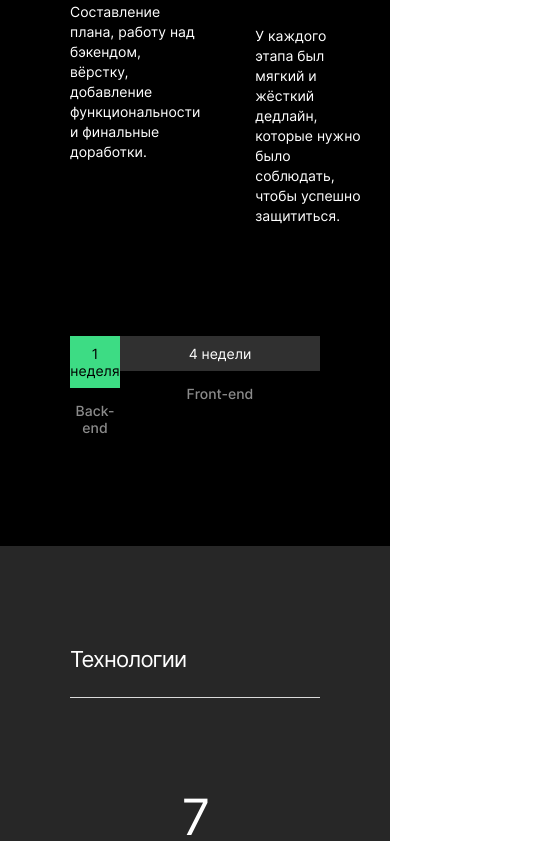
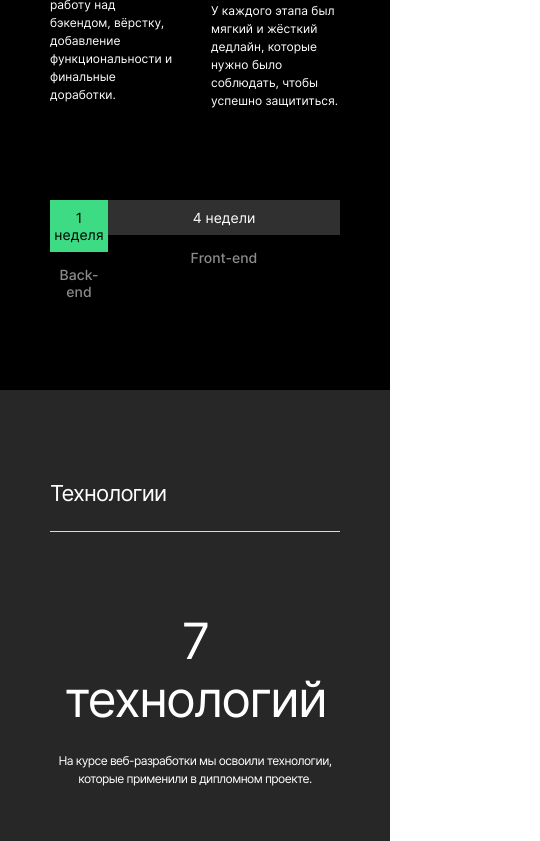
Before and after one commit to krylovis/movies-explorer-frontend, a React (Create React App) app: page / in a window 390 px wide. Shown: the part 1156-1997 px from the top of the page, 540 px wide, since content can reach past the window. Built offline with nearby package versions, Linux system fonts and the light colour scheme.

Commit message:
fix css 768

```diff
--- a/src/components/AboutContainer/AboutContainer.css
+++ b/src/components/AboutContainer/AboutContainer.css
@@ -13,5 +13,12 @@
 }
 
 .about-container__content_type_techs {
-  padding: 100px 70px;
+  padding-top: 100px;
+  padding-bottom: 100px;
 }
+
+@media screen and (max-width: 768px) {
+  .about-container__content {
+    padding: 90px 50px;
+  }
+}
--- a/src/components/AboutMe/AboutMe.css
+++ b/src/components/AboutMe/AboutMe.css
@@ -2,6 +2,7 @@
   display: flex;
   justify-content: space-between;
   padding-top: 65px;
+  gap: 49px;
 }
 
 .about-me__info {
@@ -36,7 +37,6 @@
   font-weight: 400;
   line-height: 22px;
 
-  max-width: 600px;
   margin: 0;
 }
 
@@ -53,3 +53,29 @@
   width: 270px;
   object-fit: cover;
 }
+
+@media screen and (max-width: 768px) {
+  .about-me__info {
+    max-width: 360px;
+  }
+
+  .about-me__title {
+    font-size: 40px;
+    line-height: 40px;
+  }
+
+  .about-me__subtitle {
+    font-size: 12px;
+    line-height: 18px;
+    padding: 16px 0 20px;
+  }
+
+  .about-me__text {
+    font-size: 12px;
+    line-height: 18px;
+  }
+
+  .about-me__photo {
+    width: 255px;
+  }
+}
--- a/src/components/AboutProject/AboutProject.css
+++ b/src/components/AboutProject/AboutProject.css
@@ -84,3 +84,17 @@
   padding-top: 14px;
   margin: 0;
 }
+
+@media screen and (max-width: 768px) {
+  .about-project__list {
+    padding: 70px 0 90px;
+    gap: 35px;
+  }
+
+  .about-project__item-text {
+    font-size: 12px;
+    line-height: 18px;
+
+    padding-top: 22px;
+  }
+}
--- a/src/components/Footer/Footer.css
+++ b/src/components/Footer/Footer.css
@@ -1,5 +1,5 @@
 .footer {
-  padding: 60px 0 20px;
+  padding: 60px 30px 20px;
 }
 
 .footer__text {
--- a/src/components/Portfolio/Portfolio.css
+++ b/src/components/Portfolio/Portfolio.css
@@ -52,3 +52,22 @@
   width: 20px;
   padding-right: 6px;
 }
+
+@media screen and (max-width: 768px) {
+  .portfolio {
+    padding-bottom: 85px;
+  }
+
+  .portfolio__container {
+    padding: 0 50px;
+  }
+
+  .portfolio__title {
+    padding: 0 0 50px;
+  }
+
+  .portfolio__link {
+    font-size: 28px;
+    letter-spacing: -1.1px;
+  }
+}
--- a/src/components/Techs/Techs.css
+++ b/src/components/Techs/Techs.css
@@ -1,6 +1,7 @@
 .techs {
   display: flex;
   flex-direction: column;
+  align-items: center;
   gap: 100px;
   padding-top: 90px;
 }
@@ -37,9 +38,13 @@
   display: flex;
   justify-content: center;
   gap: 10px;
+
+  width: 100%;
+  max-width: 690px;
 }
 
 .techs__item {
+  flex: 1;
   text-align: center;
   font-size: 14px;
   font-style: normal;
@@ -48,7 +53,31 @@
   letter-spacing: -0.56px;
 
   padding: 22px 0;
-  min-width: 90px;
   border-radius: 10px;
   background-color: #303030;
 }
+
+@media screen and (max-width: 768px) {
+  .techs {
+    gap: 80px;
+    padding-top: 80px;
+  }
+
+  .techs__info {
+    gap: 24px;
+  }
+
+  .techs__text {
+    font-size: 12px;
+    line-height: 18px;
+    max-width: 440px;
+  }
+
+  .techs__list {
+    max-width: 650px;
+  }
+
+  .techs__item {
+    font-size: 12px;
+  }
+}
```
